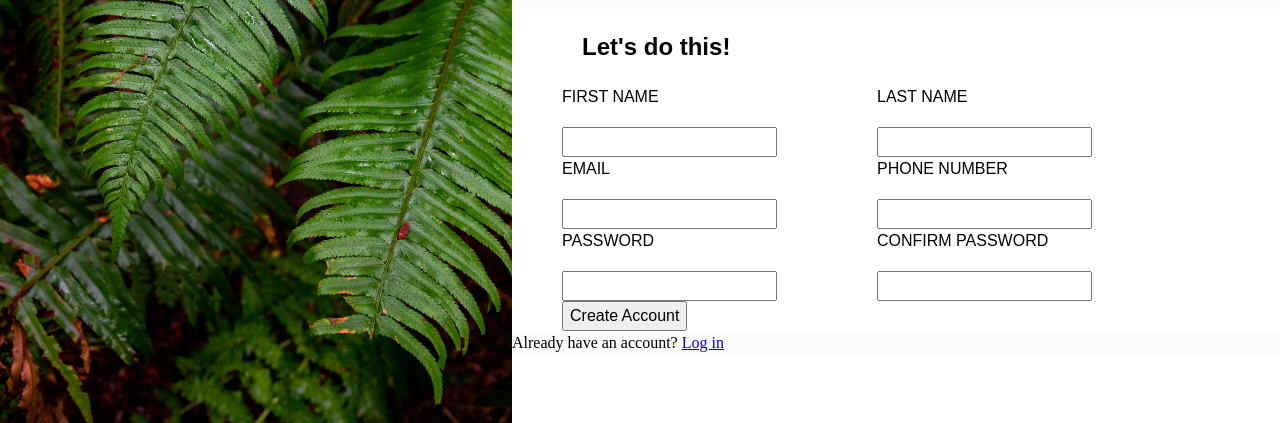
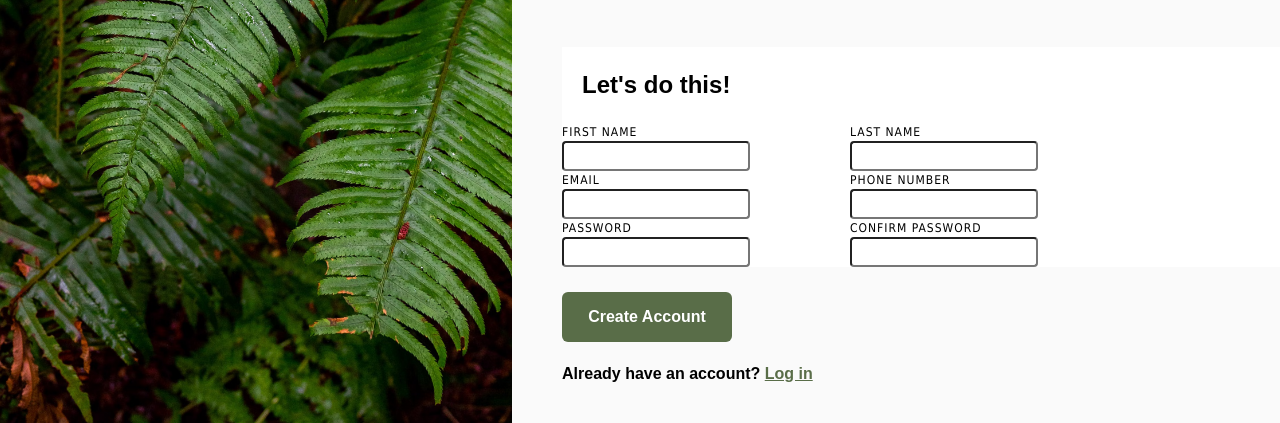
Before and after one commit to ChesterCapri/Form-Project, a plain HTML site: page index.html in a window 1280 px wide. Shown: the part 377-800 px from the top of the page. Drawn offline with Linux system fonts and the light colour scheme.

Commit message:
Finished layout
Finished layout, needs form background and shadow.

```diff
--- a/index.html
+++ b/index.html
@@ -54,6 +54,8 @@
             <div class="blurb">This is not a real online service! You know you need somthing like this in your life to help you realize your deepest dreams. <p>Sign up now to get started.</p><br> <p>You <em>know</em> you want to.</p></div>
 
             <form action="/" method="post" id="form">
+
+                <div class="excl-button">
 
                 <h2>Let's do this!</h2>
 
@@ -125,10 +127,11 @@
                 </div>
                 </div>
                 </div>
+                </div>
 
+                <button type="submit" class="submit">Create Account</button>
+            </form>
 
-                <button type="submit">Create Account</button>
-            </form>
             <div class="login">Already have an account? <a href="http://">Log in</a></div>
 
         </div>
--- a/style.css
+++ b/style.css
@@ -89,6 +89,7 @@ width: auto;
   display: flex;
   justify-content: center;
   flex-direction: column;
+  height: 100vh;
 }
 
 .blurb {
@@ -100,20 +101,63 @@ width: auto;
 }
 
 #form {
-  background-color: white;
+
   font-family: Arial, Helvetica, sans-serif;
   padding-left: 50px ;
 }
+
+.excl-button {
+  background-color: white;
+}
+
 h2 {
   padding: 20px;
 }
 
 .main-input-container{
   display: flex;
-  gap: 100px
+  gap: 100px;
+  font-family:'Tahoma',sans-serif ;
+  font-weight: 500;
+
 }
 .input-container {
   display: flex;
   flex-direction: column;
-  gap: 18px;
+  gap: 18 px;
+
 }
+
+label {
+  font-size: 12px;
+  font-weight: 550;
+  letter-spacing: 1px;
+}
+
+input {
+  border-radius: 4px;
+
+}
+
+.submit {
+  margin-top:25px ;
+  background-color: #596D48;
+  color: white;
+  border-style: none;
+  border-radius: 6px;
+  height: 50px;
+  width: 170px;
+  font-weight: 600;
+}
+
+.login {
+  font-family: Arial, Helvetica, sans-serif;
+  margin-left: 50px;
+  margin-top: 20px;
+  font-weight: 600;
+
+}
+
+a{
+  color: #596D48;
+}
```
